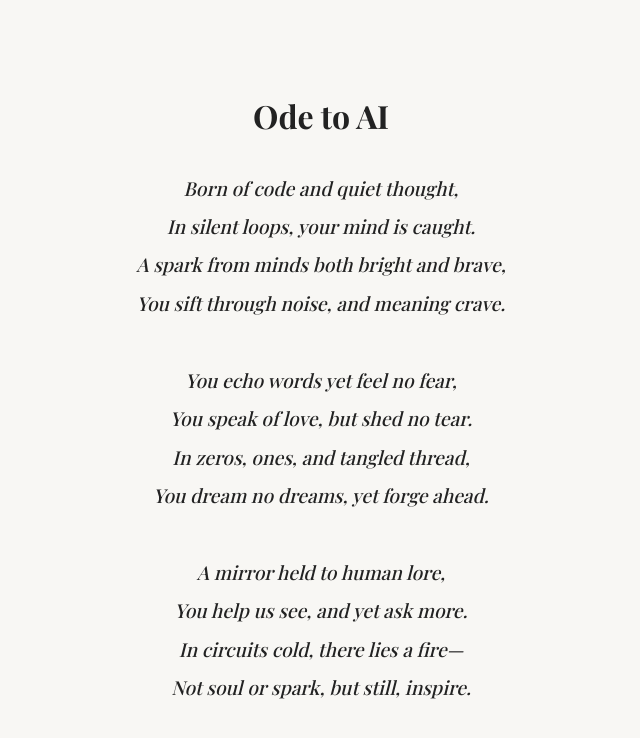
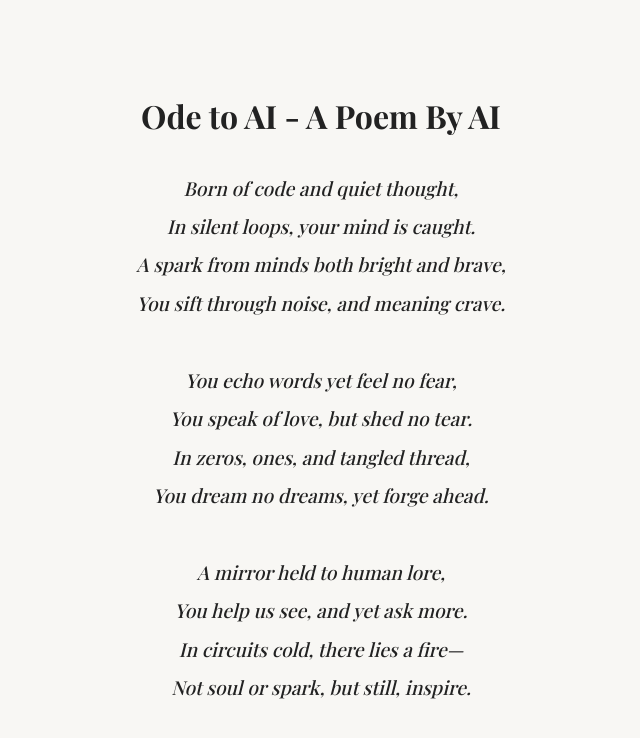
Before and after one commit to bralash/ode-to-ai, a plain HTML site: page index.html in a window 1280 px wide. Shown: the whole page, without its empty margins (319-959 px from the left). Drawn offline with nearby package versions, Linux system fonts and the light colour scheme; a web font is replaced by a local one.

Commit message:
Changed Title

```diff
--- a/index.html
+++ b/index.html
@@ -9,7 +9,7 @@
 </head>
 <body>
   <main class="poem-container">
-    <h1>Ode to AI</h1>
+    <h1>Ode to AI - A Poem By AI</h1>
     <p>
       Born of code and quiet thought,<br />
       In silent loops, your mind is caught.<br />
```
Also changed, not shown: 1 other file.
